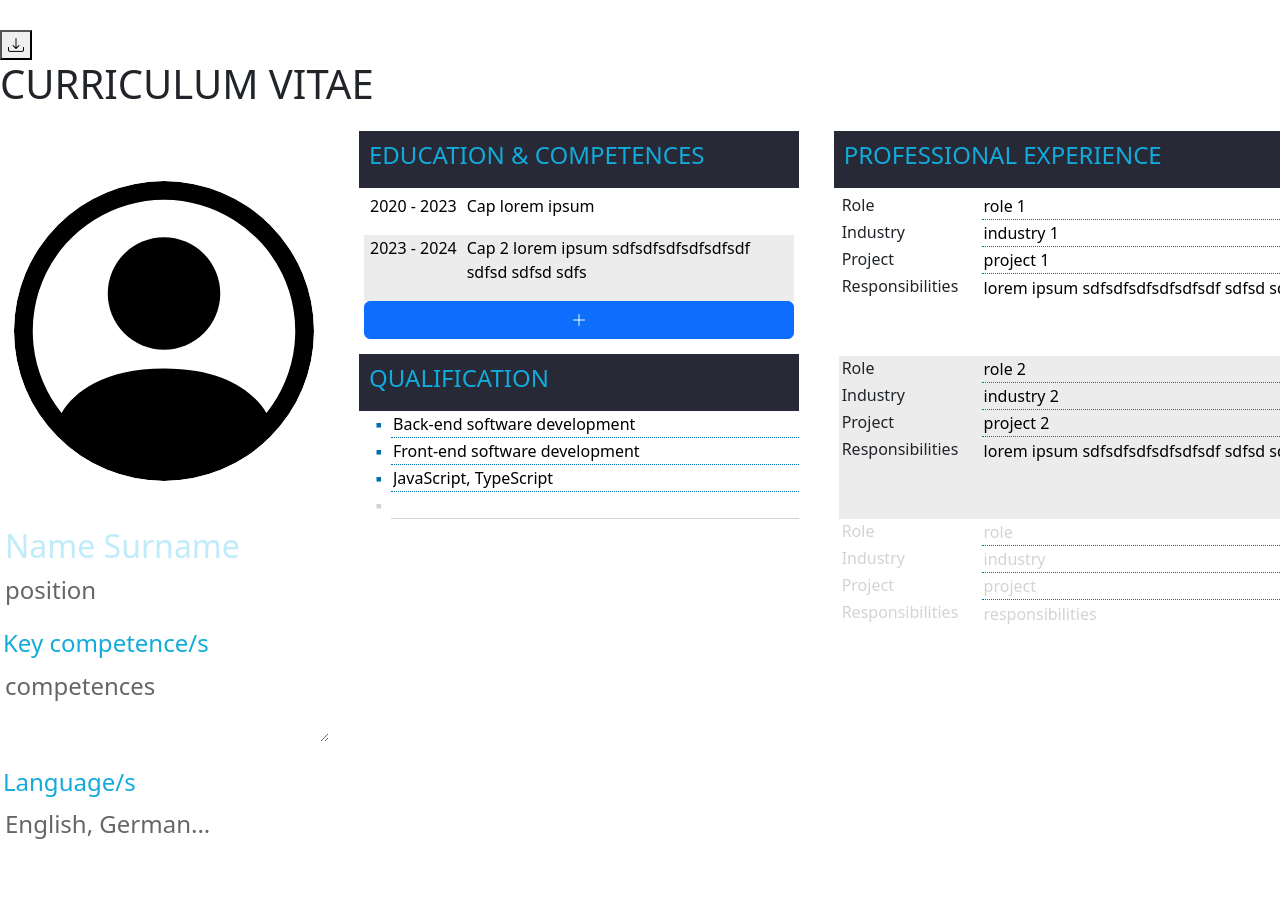
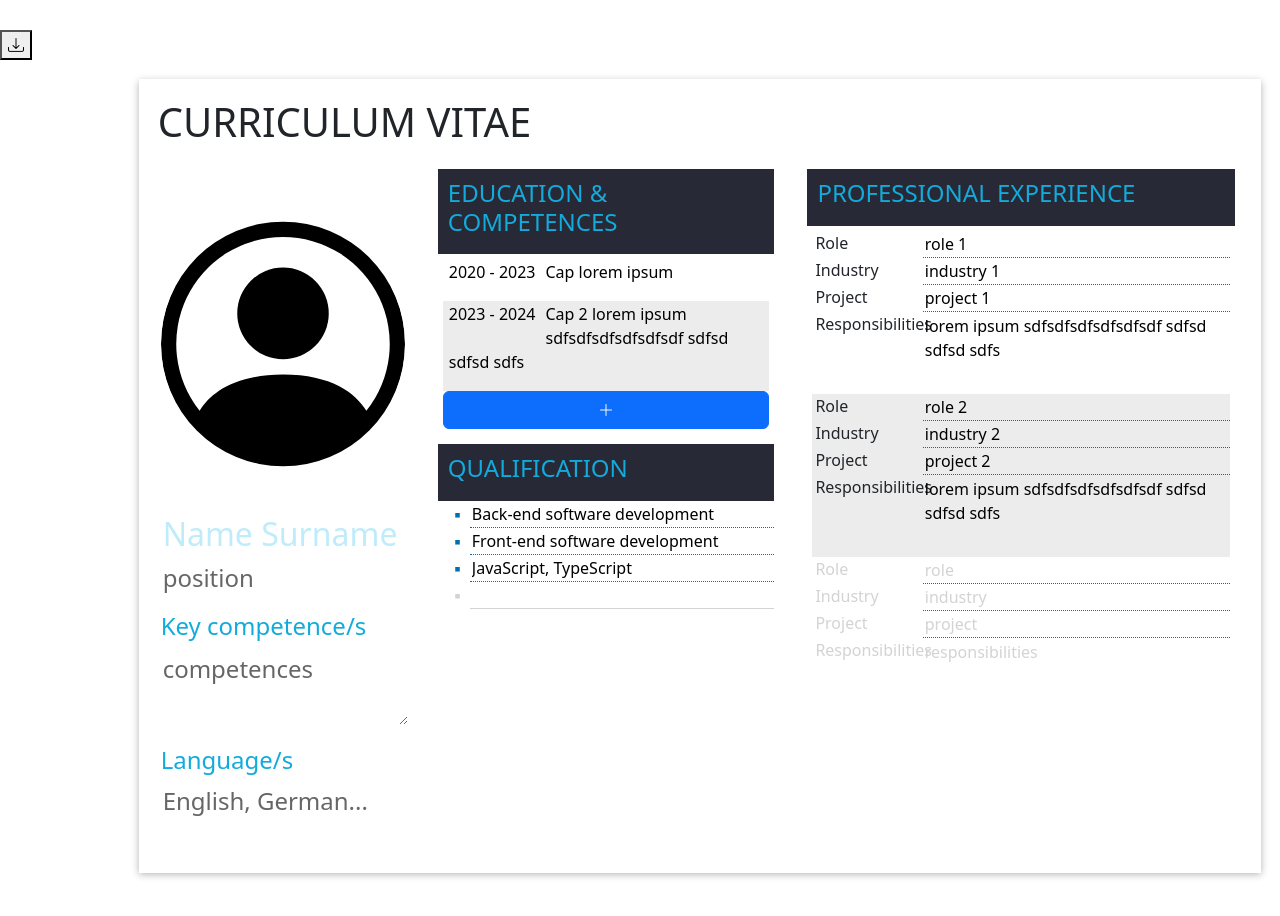
Before and after one commit to niebieska/OnePagerCreator, an Angular app in the folder client/: page / in a window 1280 px wide. Shown: the top 916 px of the page. After the commit the page ends 891 px from the top, so only its background shows below. Built offline with nearby package versions, Linux system fonts and the light colour scheme.

Commit message:
A4 page size positioning

```diff
--- a/client/src/app/onepager/onepager.component.html
+++ b/client/src/app/onepager/onepager.component.html
@@ -2,6 +2,8 @@
     <button (click)="downloadOnePager()"><i class="bi bi-download"></i></button>
 </div>
 
+<div class='sheet-outer A4'>
+    <section class='sheet  padding-5mm' id="CVpage">
         <div class="onepager" id="onepager">
             <h1>curriculum vitae</h1>
             <div class="row align-items-start">
@@ -47,3 +49,7 @@
                 </div>
               </div>
         </div>
+
+
+    </section>
+</div>
--- a/client/src/app/onepager/onepager.component.scss
+++ b/client/src/app/onepager/onepager.component.scss
@@ -5,12 +5,12 @@ $list-darker-entry: #ECECEC;
 $list-bullets-colour: #0070AD;
 
 #header-competences {
-    margin-top: 20px;
+    margin-top: 15px;
     color: $header-text-color;
 }
 
 #header-languages {
-    margin-top: 20px;
+    margin-top: 15px;
     color: $header-text-color;
 }
 
@@ -87,8 +87,8 @@ input[type='file'] {
 .picture {
     border-radius: 50%;
     margin-top: 50px;
-    width: 300px;
-    height: 300px;
+    width: 100%;
+    height: 150;
 }
 
 .table-header {
@@ -293,3 +293,40 @@ img {
 //     border: none;
 //     border-bottom: 1px dotted ;
 // }
+
+body { margin: 0 }
+.sheet-outer {
+    margin: 0;
+}
+.sheet {
+    margin: 0;
+    overflow: hidden;
+    position: relative;
+    box-sizing: border-box;
+    page-break-after: always;
+}
+@media screen {
+    body {
+        background: #e0e0e0
+    }
+
+    .sheet {
+        background: white;
+        box-shadow: 0 .5mm 2mm rgba(0,0,0,.3);
+        margin: 5mm auto;
+    }
+}
+.sheet-outer.A4 .sheet {
+    width: 297mm;
+    height: 210mm
+}
+.sheet.padding-5mm { padding: 5mm }
+@page {
+    size: A4;
+    margin: 0
+}
+@media print {
+    .sheet-outer.A4, .sheet-outer.A5.landscape {
+        width: 297mm
+    }
+}
```
Also changed, not shown: client/src/app/resources/cap_logo.jpg (deleted), client/src/app/resources/emploee-face.jpg (deleted). Lines whose indentation alone changed are shown as unchanged.
